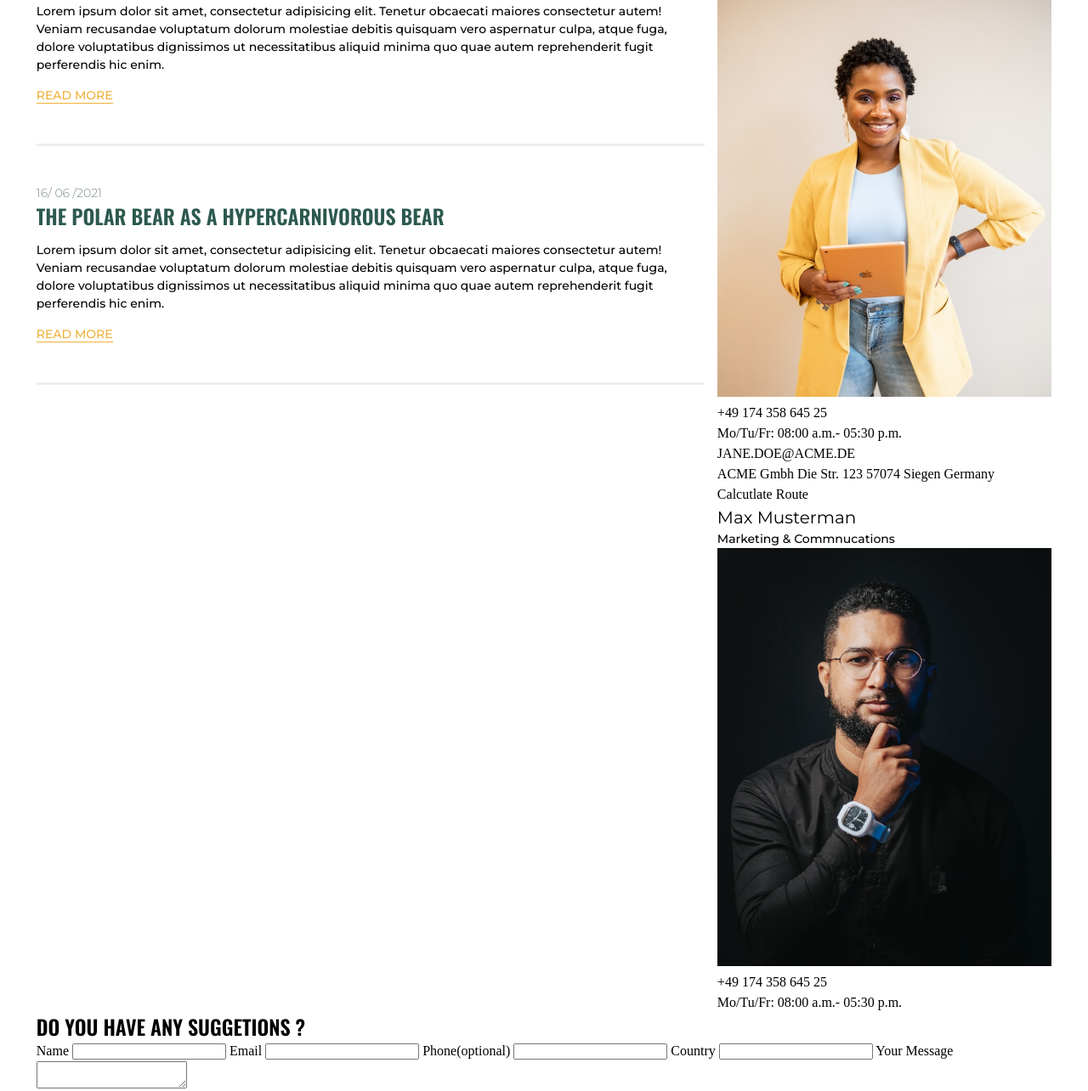
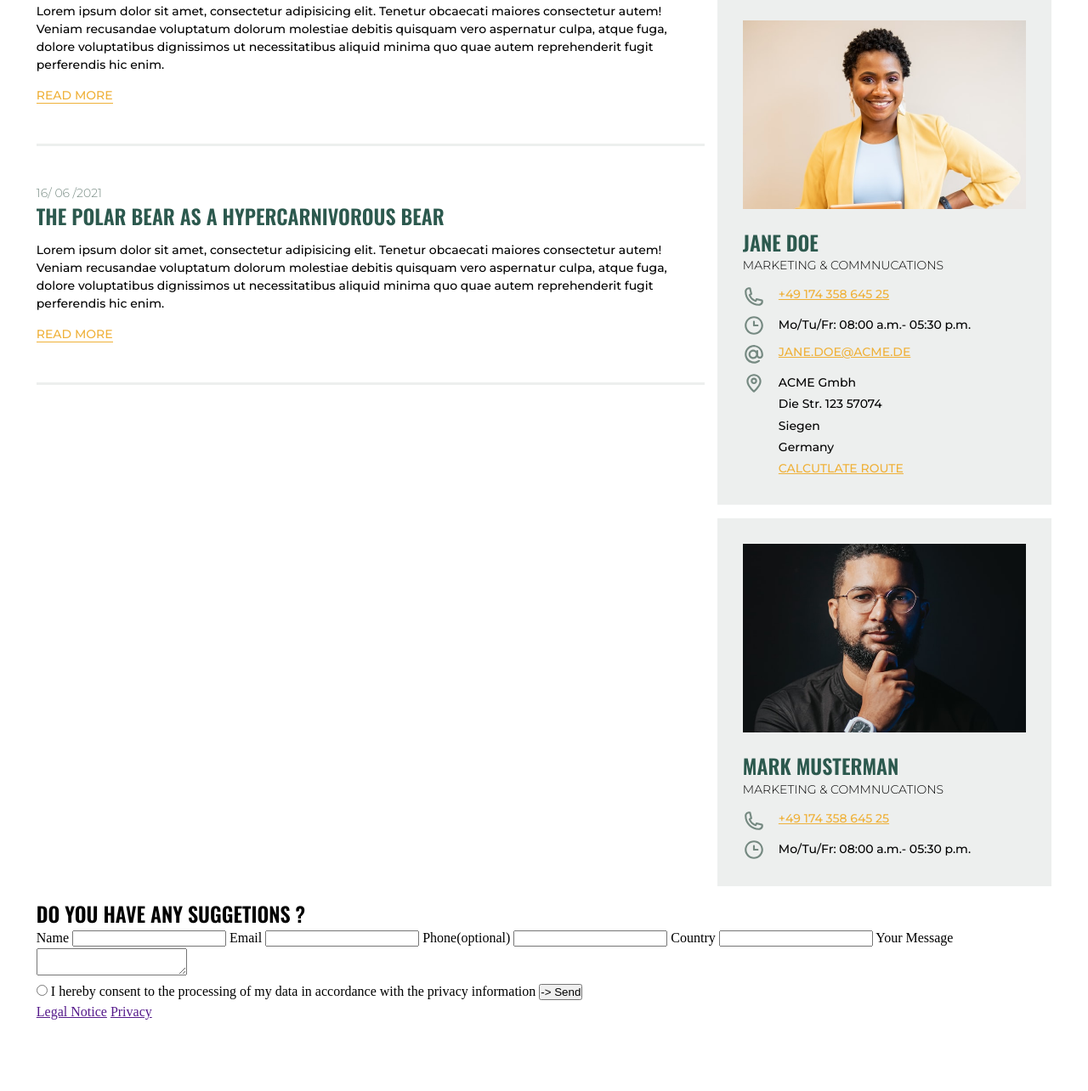
Before and after one commit to FluffyderDelphin/Acme-Project-, a website built with Vite: page src/app/news.html in a window 1280 px wide. Shown: the part 465-1749 px from the top of the page at 85% size. Built offline with nearby package versions, Linux system fonts and the light colour scheme.

Commit message:
Aside Styling

```diff
--- a/src/app/news.html
+++ b/src/app/news.html
@@ -106,44 +106,94 @@
         </article>
 
         <aside class="contact">
-          <h2>Contact</h2>
+          <h1>Contact</h1>
+
           <section class="contact__box">
+            <div class="contact__info__img">
+              <img
+                src="../public/portraits/alex-starnes-PK_t0Lrh7MM-unsplash.jpg"
+                alt="Portait of Joe Doe"
+              />
+            </div>
             <div class="contact__name">
-              <h3>Jane Doe</h3>
-              <p>Marketing & Commnucations</p>
+              <h2>Jane Doe</h2>
+              <h4>Marketing & Commnucations</h4>
             </div>
-            <div class="contact__info">
-              <div class="contact__info__img">
-                <img
-                  src="../public/portraits/alex-starnes-PK_t0Lrh7MM-unsplash.jpg"
-                />
+            <div class="contact__infos">
+              <div class="contact__info">
+                <div class="info__icon">
+                  <img
+                    src="../public/icons/Phone.svg"
+                    alt="Icon for Phone Number"
+                  />
+                </div>
+                <a href="" class="link contact__phone">+49 174 358 645 25</a>
               </div>
-              <div class="contact__info__phone">+49 174 358 645 25</div>
-              <div class="contact__info__time">
-                Mo/Tu/Fr: 08:00 a.m.- 05:30 p.m.
+              <div class="contact__info">
+                <div class="info__icon">
+                  <img
+                    src="../public/icons/Clock.svg"
+                    alt="Icon for Phone Availble Time"
+                  />
+                </div>
+                <p>Mo/Tu/Fr: 08:00 a.m.- 05:30 p.m.</p>
               </div>
-              <div class="contact__info__email">JANE.DOE@ACME.DE</div>
-              <div class="contact__info__location">
-                ACME Gmbh Die Str. 123 57074 Siegen Germany
-                <a>Calcutlate Route</a>
+              <div class="contact__info">
+                <div class="info__icon">
+                  <img
+                    src="../public/icons/Contact-Email.svg"
+                    alt="Icon for Phone Email"
+                  />
+                </div>
+                <a href="" class="link">JANE.DOE@ACME.DE</a>
+              </div>
+              <div class="contact__info">
+                <div class="info__icon">
+                  <img
+                    src="../public/icons/Pin.svg"
+                    alt="Icon for Phone Location"
+                  />
+                </div>
+                <p>
+                  ACME Gmbh <br />
+                  Die Str. 123 57074<br />
+                  Siegen <br />
+                  Germany <br />
+                  <a class="link">Calcutlate Route</a>
+                </p>
               </div>
             </div>
           </section>
 
           <section class="contact__box">
+            <div class="contact__info__img">
+              <img
+                src="../public/portraits/carlos-magno-sTORW_4vrwg-unsplash.jpg"
+                alt="Portait of Mark Mustermann"
+              />
+            </div>
             <div class="contact__name">
-              <h3>Max Musterman</h3>
-              <p>Marketing & Commnucations</p>
+              <h2>Mark Musterman</h2>
+              <h4>Marketing & Commnucations</h4>
             </div>
-            <div class="contact__info">
-              <div class="contact__info__img">
-                <img
-                  src="../public/portraits/carlos-magno-sTORW_4vrwg-unsplash.jpg"
-                />
+            <div class="contact__infos">
+              <div class="contact__info">
+                <div class="info__icon">
+                  <img
+                    src="../public/icons/Phone.svg"
+                    alt="Icon for Phone Number"
+                  />
+                </div>
+                <a href="" class="link contact__phone">+49 174 358 645 25</a>
               </div>
-              <div class="contact__info__phone">+49 174 358 645 25</div>
-              <div class="contact__info__time">
-                Mo/Tu/Fr: 08:00 a.m.- 05:30 p.m.
+              <div class="contact__info">
+                <div class="info__icon">
+                  <img
+                    src="../public/icons/Clock.svg"
+                    alt="Icon for Phone Availble Time"
+                  />
+                </div>
+                <p>Mo/Tu/Fr: 08:00 a.m.- 05:30 p.m.</p>
               </div>
             </div>
           </section>
--- a/src/app/scss/base/_typography.scss
+++ b/src/app/scss/base/_typography.scss
@@ -44,6 +44,7 @@ h4{
     font-size: 0.875rem;
     font-family: 'Montserrat', sans-serif;
     font-weight: 300;
+    text-transform: uppercase;
 }
 
 p{
--- /dev/null
+++ b/src/app/scss/components/_contact.scss
@@ -0,0 +1,51 @@
+@use '../colors' as col;
+@use '../media' as mix;
+
+.contact{
+    margin-top: 2.81rem;
+
+    h1{
+        color: col.$color-green-light;
+     line-height: .9;
+    }
+    h2{
+        margin-top: 1rem;
+        color: col.$color-green;
+    }
+    p{
+        line-height: 1.8;
+    }
+    &__box{
+        background-color: col.$color-green-light;
+        padding: 1.875rem;
+        margin-bottom: 1rem;
+    }
+    &__info__img img{
+        aspect-ratio: 3/2;
+        object-fit: cover;
+        object-position: 0 25%;
+
+    }
+
+   &__info{
+   display: flex;
+   gap: 1rem;
+   }
+
+   &__infos{
+    display: flex;
+    flex-direction: column;
+    gap: .5rem;
+    margin-top: .8rem;
+    }
+
+   .info__icon{
+    height: 26px;
+    filter: invert(55%) sepia(7%) saturate(576%) hue-rotate(104deg) brightness(93%) contrast(92%);
+   }
+
+   .link{
+    color:col.$color-yellow;
+    text-decoration: underline;
+   }
+}
--- a/src/app/scss/components/_index.scss
+++ b/src/app/scss/components/_index.scss
@@ -1,3 +1,4 @@
 @forward 'navbar';
 @forward 'hero';
 @forward 'newsList';
+@forward 'contact';
```
